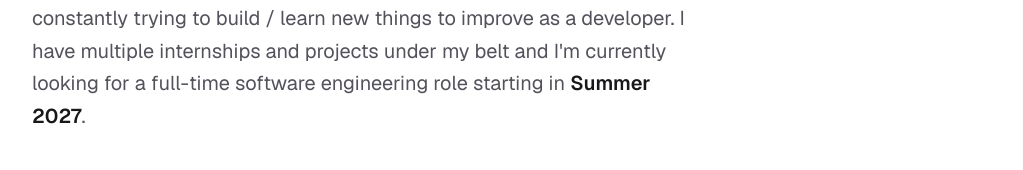
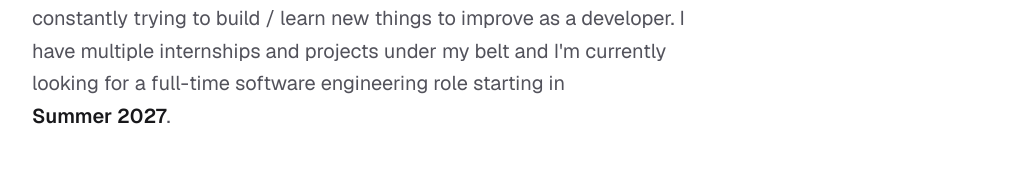
Before and after one commit to chrxsjung/portfolio, a Next.js app: page / in a window 1280 px wide. Shown: the part 312-482 px from the top of the page, without its empty margins (128-1151 px from the left). Built offline with nearby package versions, Linux system fonts and the light colour scheme; no server answers.

Commit message:
this too

```diff
--- a/src/app/page.jsx
+++ b/src/app/page.jsx
@@ -150,7 +150,7 @@ export default function Home() {
             majoring in Computer Science. I'm passionate about full-stack
             development, and constantly trying to build / learn new things to
             improve as a developer. I have multiple internships and projects under my belt and I'm currently looking for a full-time software engineering role starting in{" "}
-            <strong className="font-semibold text-fg">Summer 2027</strong>.
+            <strong className="font-semibold whitespace-nowrap text-fg">Summer 2027</strong>.
           </p>
 
           {/* <p
```
